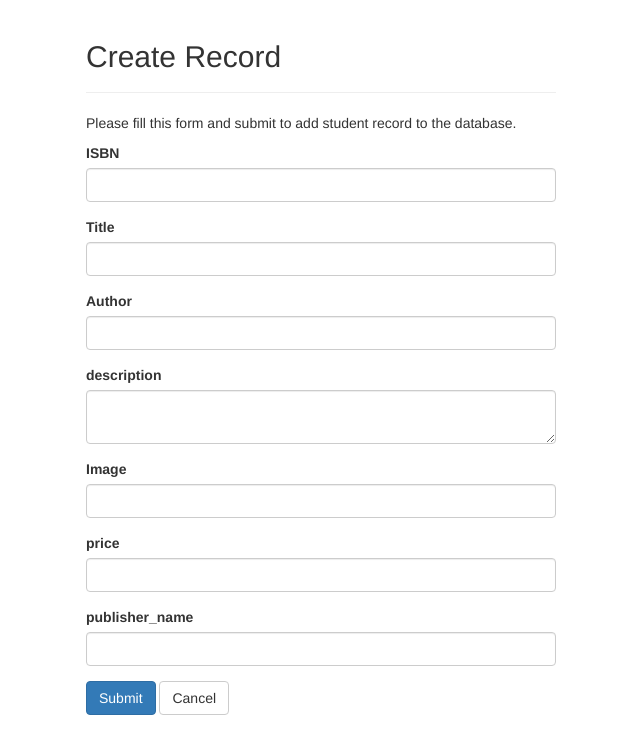
After one commit to fahimamily/bookstore, a PHP site: page /addbook.php in a window 1280 px wide. The commit adds this page. Shown: the top 754 px of the page, without its empty margins (319-959 px from the left). Run offline with PHP 8.4, Linux system fonts and the light colour scheme; data that the repository does not hold is empty.

Commit message:
Mily's Book Store

```diff
--- /dev/null
+++ b/addbook.php
@@ -0,0 +1,213 @@
+
+
+
+
+<?php
+// Include config file
+require_once "config.php";
+// Define variables and initialize with empty values
+$isbn = $title = $author = $image = $description = $price = $publisher_name = "";
+$isbn_err = $title_err = $author_err = $image_err = $description_err = $price_err = $publisher_name_err = "";
+// Processing form data when form is submitted
+if ($_SERVER["REQUEST_METHOD"] == "POST") {
+    // Validate name
+    $input_isbn = trim($_POST["isbn"]);
+    if (empty($input_isbn)) {
+        $isbn_err = "Please enter isbn.";
+    } else {
+        $isbn = $input_isbn;
+    }
+
+    // Validate title
+    $input_title = trim($_POST["title"]);
+    if (empty($input_title)) {
+        $title_err = "Please enter title.";
+    } else {
+        $title = $input_title;
+    }
+
+    // Validate email
+    $input_author = trim($_POST["author"]);
+    if (empty($input_author)) {
+        $author_err = "Please enter an author .";
+    } else {
+        $author = $input_author;
+    }
+    // Validate room
+    $input_image = trim($_POST["image"]);
+    if (empty($input_image)) {
+        $image_err = "Please enter image ";
+    } else {
+        $image = $input_image;
+    }
+
+    $input_description = trim($_POST["description"]);
+    if (empty($input_description)) {
+        $description_err = "Please enter description ";
+    } else {
+        $description = $input_description;
+    }
+
+    // Validate price
+    $input_price = trim($_POST["price"]);
+    if (empty($input_price)) {
+        $price_err = "Please enter the pricer .";
+    } elseif (!ctype_digit($input_price)) {
+        $price_err = "Please enter a positive integer value.";
+    } else {
+        $price = $input_price;
+    }
+    $input_publisher_name = trim($_POST["publisher_name"]);
+    if (empty($input_publisher_name)) {
+        $publisher_name_err = "Please enter publisher_name ";
+    } else {
+        $publisher_name = $input_publisher_name;
+    }
+
+
+
+
+    // Check input errors before inserting in database
+    if (empty($isbn_err) && empty($title_err) &&
+            empty($author_err) && empty($image_err) && empty($description) && empty($price_err) && empty($publisher_name_err)) {
+        // Prepare an insert statement
+        $sql = "INSERT INTO milybookstore.booksinfo (isbn, title, author, image, description, price, publisher_name)
+        VALUES (?, ?, ?, ?, ?, ?, ?)";
+
+        if ($stmt = mysqli_prepare($link, $sql)) {
+            // Bind variables to the prepared statement as parameters
+            mysqli_stmt_bind_param($stmt, "sssssis", $param_isbn, $param_title, $param_author, $param_image, $param_description, $param_price, $param_publisher_name);
+            // Set parameters );
+            // Set parameters);
+            // Set parameters
+            $param_isbn = $isbn;
+            $param_title = $title;
+            $param_author = $author;
+            $param_image = $image;
+            $param_description = $description;
+            $param_price = $price;
+            $param_publisher_name = $publisher_name;
+            // Attempt to execute the prepared statement
+            if (mysqli_stmt_execute($stmt)) {
+// Records created successfully. Redirect to landing page
+                header("location: index.php");
+                exit();
+            } else {
+                echo "Something went wrong. Please try again later.";
+            }
+        }
+
+// Close statement
+        mysqli_stmt_close($stmt);
+    }
+// Close connection
+    mysqli_close($link);
+}
+?>
+<!DOCTYPE html>
+<html lang="en">
+    <head>
+        <meta charset="UTF-8">
+        <title>Create Record</title>
+        <link rel="stylesheet" href="https://maxcdn.bootstrapcdn.com/bootstrap/3.3.7/css/bootstrap.css">
+        <style type="text/css">
+            .wrapper{
+                width: 500px;
+                margin: 0 auto;
+            }
+        </style>
+    </head>
+
+    <body>
+        <div class="wrapper">
+            <div class="container-fluid">
+                <div class="row">
+                    <div class="col-md-12">
+                        <div class="page-header">
+                            <h2>Create Record</h2>
+                        </div>
+                        <p>Please fill this form and submit to add student
+                            record to the database.</p>
+                        <form
+                            action="<?php echo htmlspecialchars($_SERVER["PHP_SELF"]); ?>"
+                            method="post">
+                            <div class="form-group
+                                 <?php echo (!empty($isbn_err)) ? 'has-error' : ''; ?>">
+                                <label>ISBN</label>
+                                <input type="text" name="isbn" class="form-control"
+                                       value="<?php echo $isbn; ?>">
+                                <span class="help-block"><?php echo $isbn_err; ?></span>
+                            </div>
+                            <div class="form-group
+                                 <?php echo (!empty($title_err)) ? 'has-error' : ''; ?>">
+                                <label>Title</label>
+                                <input type="text" name="title" class="form-control"
+                                       <?php echo $title; ?></textarea>
+                                <span class="help-block"><?php echo $title_err; ?></span>
+                            </div>
+
+
+                             <div class="form-group
+                                 <?php echo (!empty($author_err)) ? 'has-error' : ''; ?>">
+                                <label>Author</label>
+                                <input type="text" name="author" class="form-control"
+                                       value="<?php echo $author; ?>">
+                                <span class="help-block"><?php echo $author_err; ?></span>
+                            </div>
+
+
+                            <div class="form-group
+                                 <?php echo (!empty($description_err)) ? 'has-error' : ''; ?>">
+                                <label>description</label>
+                                <textarea name="description" class="form-control">
+                                       <?php echo $description; ?></textarea>
+                                <span class="help-block"><?php echo $description_err; ?></span>
+                            </div>
+
+                            <div class="form-group
+                                 <?php echo (!empty($image_err)) ? 'has-error' : ''; ?>">
+                                <label>Image</label>
+                                <input type="text" name="image" class="form-control"
+                                       value="<?php echo $image; ?>">
+                                <span class="help-block"><?php echo $image_err; ?></span>
+                            </div>
+
+                            <div class="form-group
+                                 <?php echo (!empty($price_err)) ? 'has-error' : ''; ?>">
+                                <label>price</label>
+                                <input type="text" name="price" class="form-control"
+                                       value="<?php echo $price; ?>">
+                                <span class="help-block"><?php echo $price_err; ?></span>
+                            </div>
+
+
+
+
+
+                <!--            <div class="form-group
+                                 <?php echo (!empty($studentid_err)) ? 'has-error' : ''; ?>">
+                                <label>Student Id</label>
+                                <textarea name="studentid" class="form-control">
+                                    <?php echo $studentid; ?></textarea>
+                                <span class="help-block"><?php echo $studentid_err; ?></span>
+                            </div>
+                -->
+                           <div class="form-group
+                                 <?php echo (!empty($publisher_name_err)) ? 'has-error' : ''; ?>">
+                                <label>publisher_name</label>
+                                <input type="text" name="publisher_name" class="form-control"
+                                       value="<?php echo $publisher_name; ?>">
+                                <span class="help-block"><?php echo $publisher_name_err; ?></span>
+                            </div>
+
+
+
+                            <input type="submit" class="btn btn-primary" value="Submit">
+                            <a href="bookindex.php" class="btn btn-default">Cancel</a>
+                        </form>
+                    </div>
+                </div>
+            </div>
+        </div>
+    </body>
+</html>
--- a/bookindex.php
+++ b/bookindex.php
@@ -52,7 +52,7 @@ if(!isset($_SESSION["loggedin"]) || $_SESSION["loggedin"] !== true){
                             <a href="home.php" class="btn btn-info" role="button">Home</a>
 
 
-                            <a href="create.php" class="btn btn-info" role="button">Add New Book Information</a>
+                            <a href="addbook.php" class="btn btn-info" role="button">Add New Book Information</a>
 
 
 
@@ -61,7 +61,7 @@ if(!isset($_SESSION["loggedin"]) || $_SESSION["loggedin"] !== true){
                         // Include config file
                         require_once "config.php";
                         // Attempt select query executionS
-                        $sql = "SELECT * FROM milybookstore.booksinfo";
+                        $sql = "SELECT * FROM booksinfo";
                         if ($result = mysqli_query($link, $sql)) {
                             if (mysqli_num_rows($result) > 0) {
                                 echo "<table class='table table-bordered'>";
--- a/home.php
+++ b/home.php
@@ -4,9 +4,7 @@
 
 <!DOCTYPE html>
 <!--
-        ustora by freshdesignweb.com
-        Twitter: https://twitter.com/freshdesignweb
-        URL: https://www.freshdesignweb.com/ustora/
+
 -->
 <html lang="en">
     <head>
--- a/publisher.php
+++ b/publisher.php
@@ -50,5 +50,5 @@ require "./template/header.php";
 </ul>
 <?php
 mysqli_close($conn);
-require "./template/footer.php";
+require "config.php";
 ?>
--- a/welcome.php
+++ b/welcome.php
@@ -21,11 +21,12 @@ if(!isset($_SESSION["loggedin"]) || $_SESSION["loggedin"] !== true){
 </head>
 <body>
     <div class="page-header">
-        <h1>Hi, <b><?php echo htmlspecialchars($_SESSION["username"]); ?></b>. Welcome to our site.</h1>
+        <h1>Hi, <b><?php echo htmlspecialchars($_SESSION["username"]); ?></b>. Welcome to Mily's Admin Page.</h1>
     </div>
     <p>
         <a href="reset-password.php" class="btn btn-warning">Reset Your Password</a>
         <a href="logout.php" class="btn btn-danger">Sign Out of Your Account</a>
+        <a href="reset-password.php" class="btn btn-success">Reset Password</a>
         <a href="bookindex.php" class="btn btn-info">Books Info</a>
     </p>
 </body>
```
